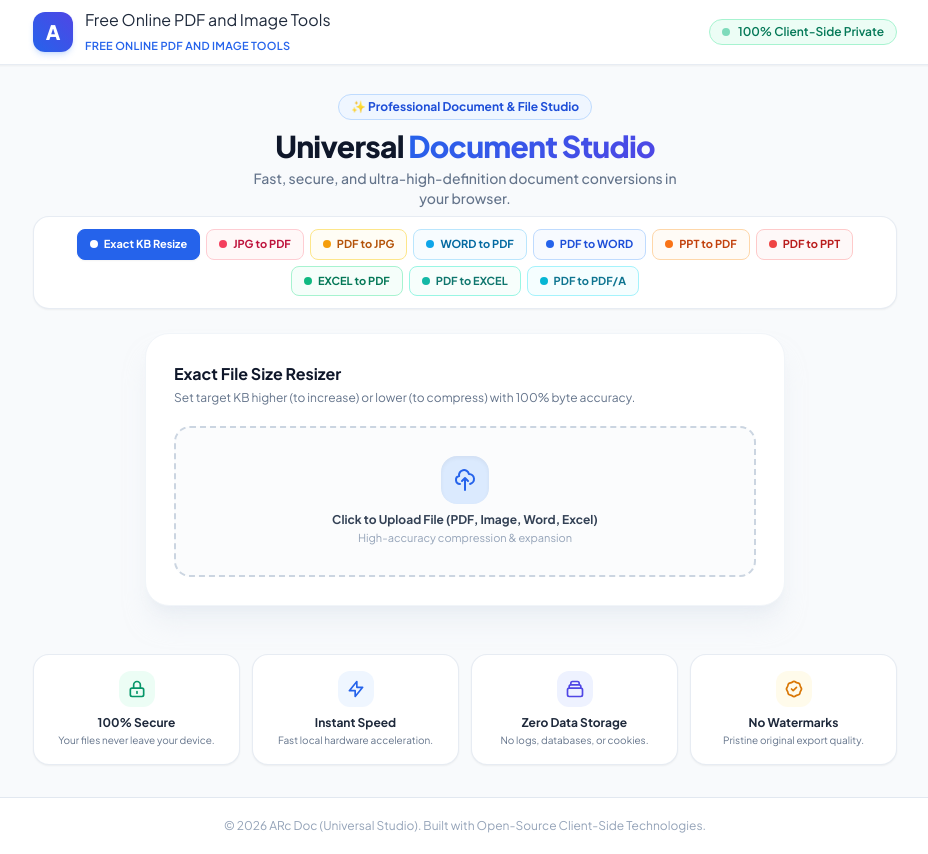
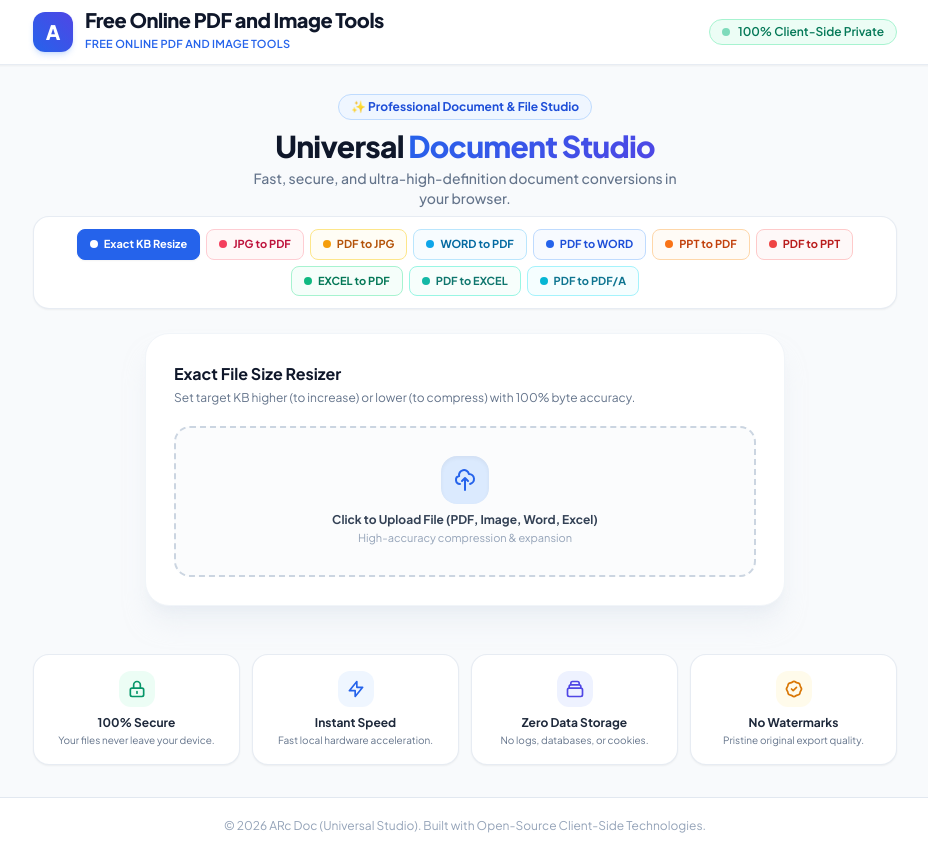
Before and after one commit to arun1620/Arc-Doc, a plain HTML site: page index.html in a window 1280 px wide. Shown: the whole page, without its empty margins (175-1103 px from the left). Drawn offline with nearby package versions, Linux system fonts and the light colour scheme.

Commit message:
Fix incorrect HTML tag nesting for header

```diff
--- a/index.html
+++ b/index.html
@@ -44,7 +44,7 @@
                     A
                 </div>
                 <div>
-                    <h1 class="text-xl font-extrabold tracking-tight text-slate-900 leading-none"><h1>Free Online PDF and Image Tools</h1>
+                    <h1 class="text-xl font-extrabold tracking-tight text-slate-900 leading-none">Free Online PDF and Image Tools</h1>
                     <span class="text-[11px] font-semibold text-blue-600 tracking-wide uppercase">Free Online PDF and Image Tools</span>
                 </div>
             </div>
```
